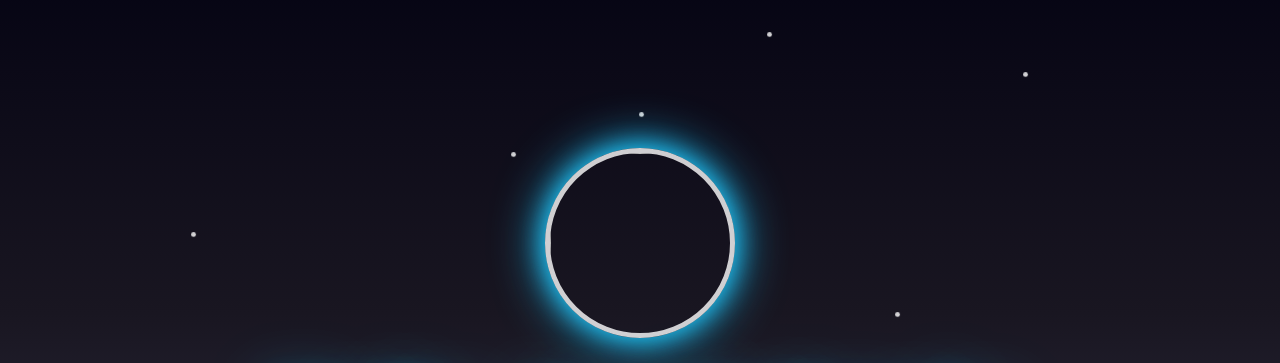
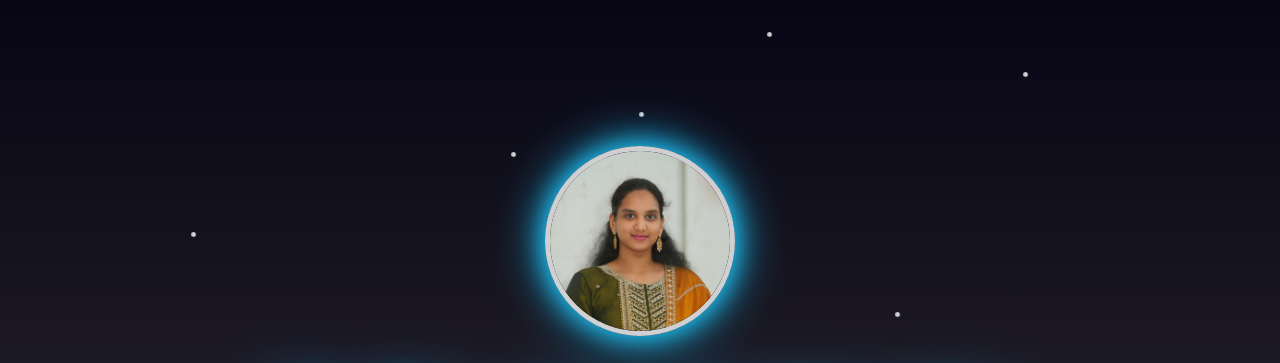
Before and after one commit to vemurivujjwalarathnaveena/portfolio, a plain HTML site: page index.html in a window 1280 px wide. Shown: the part 87-450 px from the top of the page. Drawn offline with Linux system fonts and the light colour scheme.

Commit message:
Update index.html

```diff
--- a/index.html
+++ b/index.html
@@ -795,7 +795,7 @@ header{
         <div class="hero-content">
 
             <!-- PROFILE IMAGE -->
-            <img src="profile.jpg" class="profile-pic">
+            <img src="profile.jpeg" class="profile-pic">
 
             <h2>Hello, I'm Vujjwala</h2>
 
```
